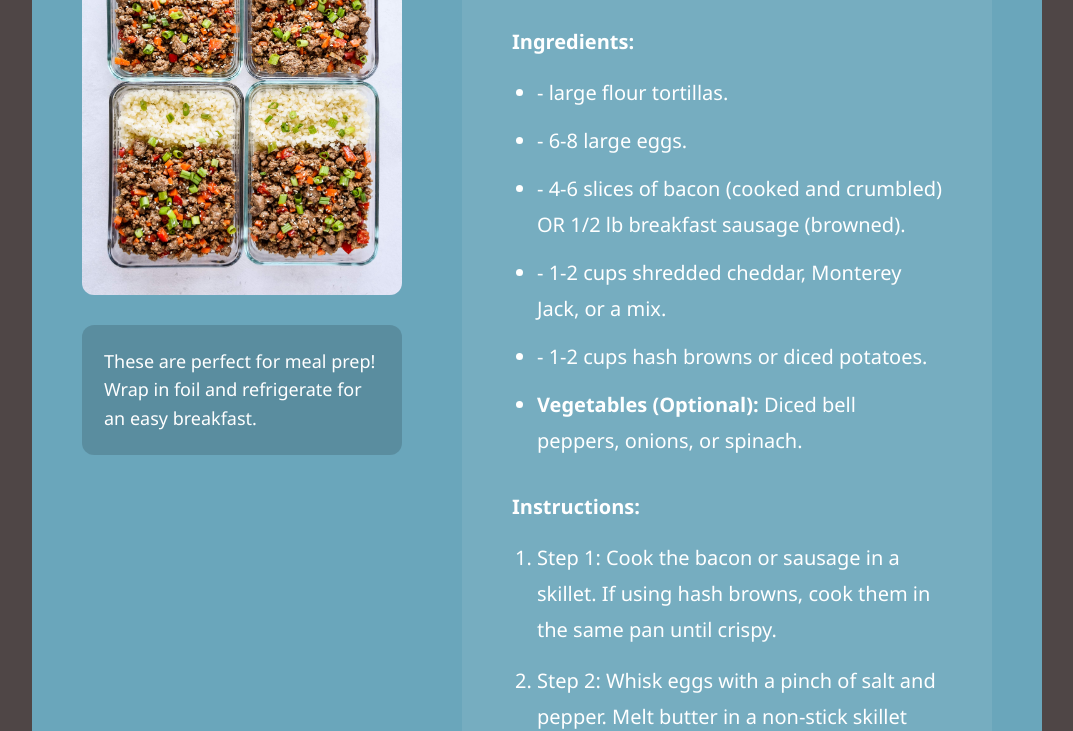
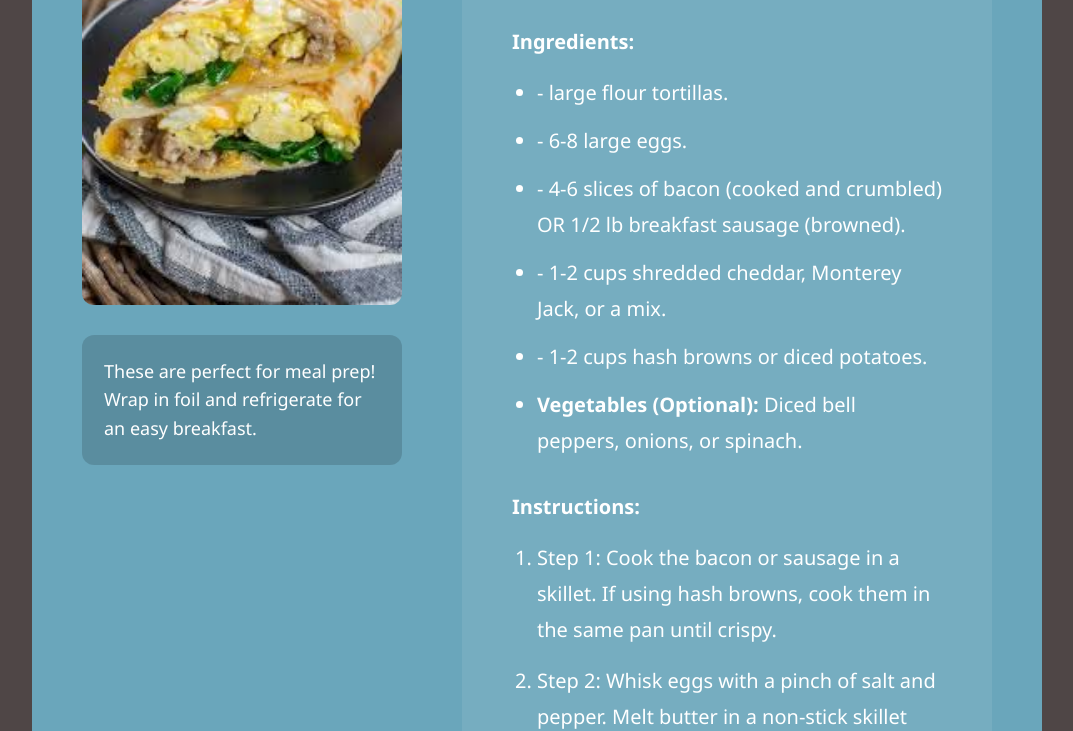
Before and after one commit to CSE-Jackson/MealsbyJackson, a plain HTML site: page recipe3.html in a window 1280 px wide. Shown: the part 369-1100 px from the top of the page, without its empty margins (178-1251 px from the left). Drawn offline with Linux system fonts and the light colour scheme.

Commit message:
Add files via upload

```diff
--- a/recipe3.html
+++ b/recipe3.html
@@ -33,7 +33,7 @@
         <aside class="recipe-left">
 
           <div class="recipe-image">
-            <img src="meal-prep.jpg.jpg" alt="Breakfast Burrito">
+            <img src="breakfast_burrito.jpg" alt="Breakfast Burrito">
           </div>
 
           <div class="tip-box">
```
Also changed, not shown: easy-orange-chicken.jpg (added).
